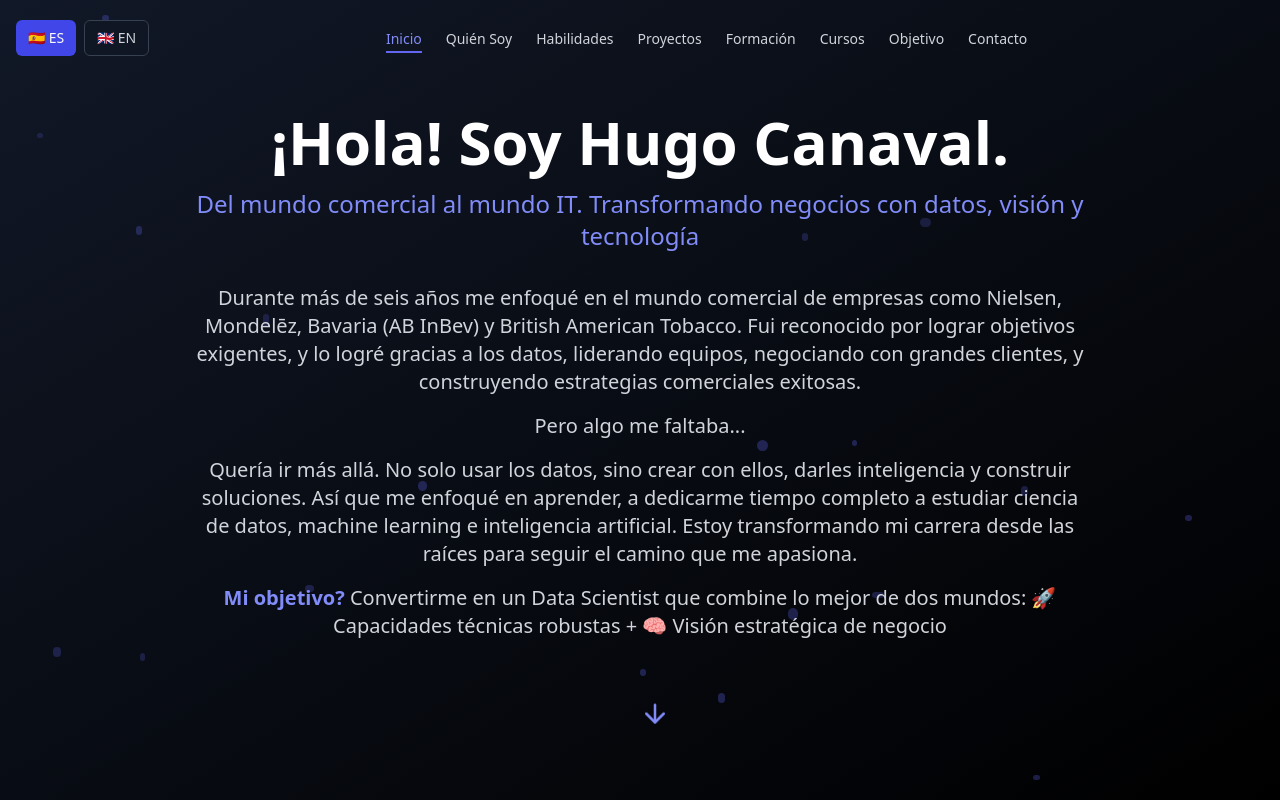
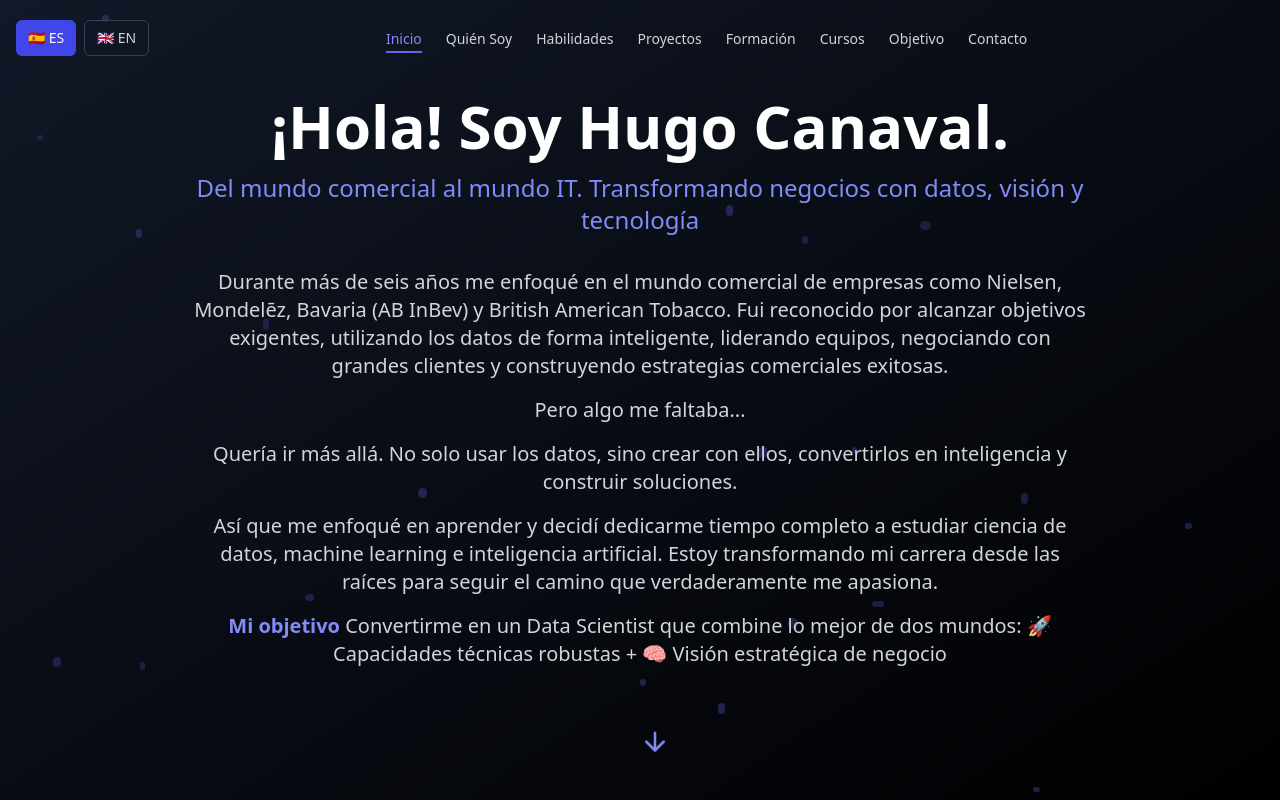
Before and after one commit to Hacanaval/cv-hugo-canaval, a React (Vite) app: page /home in a window 1280 px wide. Shown: the top 800 px of the page. Built offline with nearby package versions, Linux system fonts and the light colour scheme.

Commit message:
Refactor: Update welcome text in Spanish
Updated the welcome text in the HeroSection component for the Spanish language, including formatting changes and color highlighting.

```diff
--- a/src/components/sections/HeroSection.tsx
+++ b/src/components/sections/HeroSection.tsx
@@ -48,13 +48,26 @@ const HeroSection: React.FC = () => {
         <div className="text-lg md:text-xl text-gray-300 max-w-4xl mx-auto mb-12 animate-fade-in animate-delay-200 space-y-4">
           {t.welcomeText.split('\n\n').map((paragraph, index) => {
             // Handle the goal paragraph specially
-            if (paragraph.includes("Mi objetivo?") || paragraph.includes("My goal?")) {
-              const parts = paragraph.split(/Mi objetivo\?|My goal\?/);
+            if (paragraph.includes("Mi objetivo?")) {
+              const parts = paragraph.split("Mi objetivo?");
               return (
                 <p key={index}>
                   {parts[0]}
                   <span className="text-indigo-400 font-semibold">
-                    {paragraph.includes("Mi objetivo?") ? "Mi objetivo?" : "My goal?"}
+                    Mi objetivo
+                  </span>
+                  {parts[1]}
+                </p>
+              );
+            }
+            // Handle English case
+            if (paragraph.includes("My goal?")) {
+              const parts = paragraph.split("My goal?");
+              return (
+                <p key={index}>
+                  {parts[0]}
+                  <span className="text-indigo-400 font-semibold">
+                    My goal
                   </span>
                   {parts[1]}
                 </p>
--- a/src/utils/translations.ts
+++ b/src/utils/translations.ts
@@ -118,7 +118,7 @@ export const translations = {
     emailCopied: "Email copied to clipboard: hacanaval@hotmail.com",
   },
   es: {
-    // Navegación
+    // Navigation
     home: "Inicio",
     about: "Quién Soy",
     skills: "Habilidades",
@@ -131,7 +131,7 @@ export const translations = {
     // Bienvenida
     welcomeTitle: "¡Hola! Soy Hugo Canaval.",
     welcomeSubtitle: "Del mundo comercial al mundo IT. Transformando negocios con datos, visión y tecnología",
-    welcomeText: "Durante más de seis años me enfoqué en el mundo comercial de empresas como Nielsen, Mondelēz, Bavaria (AB InBev) y British American Tobacco. Fui reconocido por lograr objetivos exigentes, y lo logré gracias a los datos, liderando equipos, negociando con grandes clientes, y construyendo estrategias comerciales exitosas.\n\nPero algo me faltaba...\n\nQuería ir más allá. No solo usar los datos, sino crear con ellos, darles inteligencia y construir soluciones. Así que me enfoqué en aprender, a dedicarme tiempo completo a estudiar ciencia de datos, machine learning e inteligencia artificial. Estoy transformando mi carrera desde las raíces para seguir el camino que me apasiona.\n\nMi objetivo? Convertirme en un Data Scientist que combine lo mejor de dos mundos:\n🚀 Capacidades técnicas robustas + 🧠 Visión estratégica de negocio",
+    welcomeText: "Durante más de seis años me enfoqué en el mundo comercial de empresas como Nielsen, Mondelēz, Bavaria (AB InBev) y British American Tobacco. Fui reconocido por alcanzar objetivos exigentes, utilizando los datos de forma inteligente, liderando equipos, negociando con grandes clientes y construyendo estrategias comerciales exitosas.\n\nPero algo me faltaba...\n\nQuería ir más allá. No solo usar los datos, sino crear con ellos, convertirlos en inteligencia y construir soluciones.\n\nAsí que me enfoqué en aprender y decidí dedicarme tiempo completo a estudiar ciencia de datos, machine learning e inteligencia artificial. Estoy transformando mi carrera desde las raíces para seguir el camino que verdaderamente me apasiona.\n\nMi objetivo? Convertirme en un Data Scientist que combine lo mejor de dos mundos:\n🚀 Capacidades técnicas robustas + 🧠 Visión estratégica de negocio",
 
     // Acerca de mí
     aboutTitle: "Quién Soy",
```
